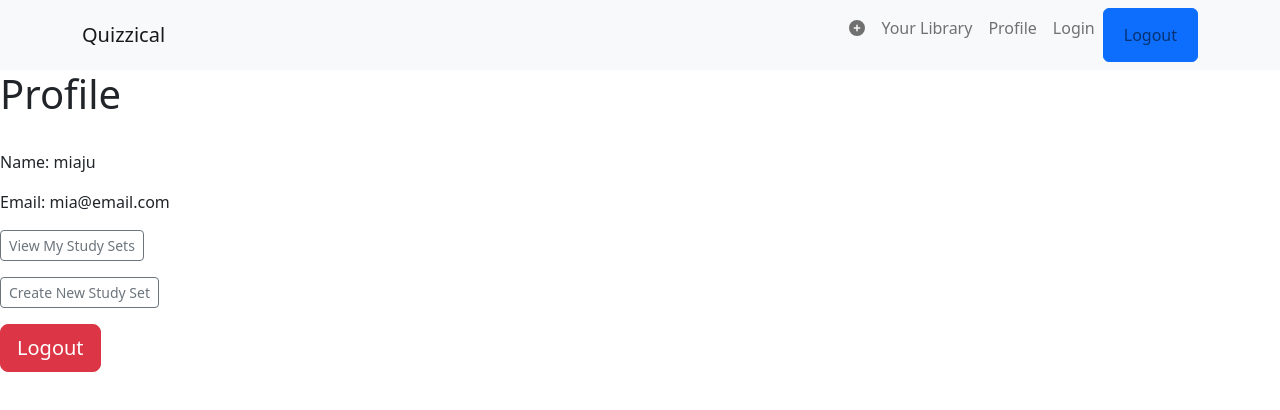
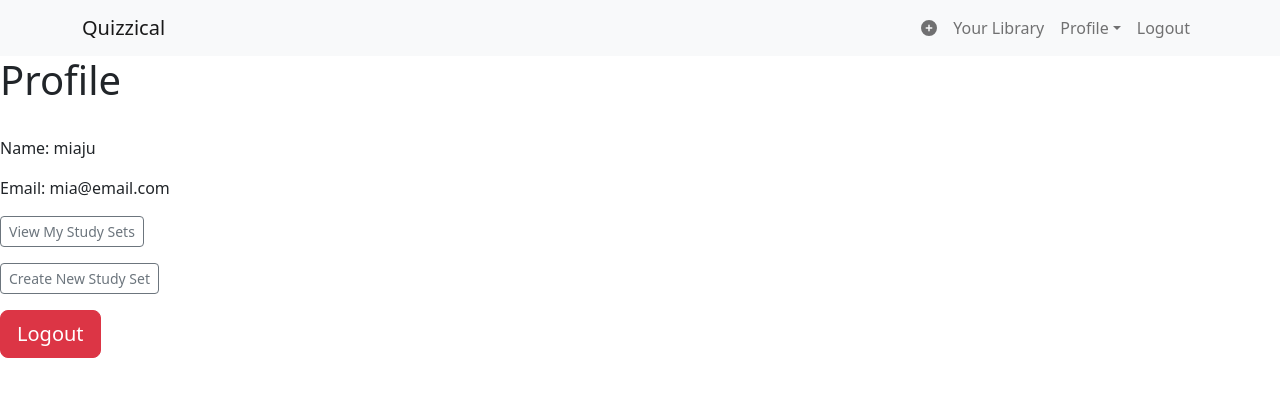
Before and after one commit to miaju/flashcards, a React (Create React App) app in the folder react_app/: page /profile in a window 1280 px wide. Shown: the top 410 px of the page. Built offline with nearby package versions, Linux system fonts and the light colour scheme.

Commit message:
make login/logout show dynamcially

```diff
--- a/react_app/src/components/Navbar.js
+++ b/react_app/src/components/Navbar.js
@@ -1,4 +1,4 @@
-import { Button } from 'react-bootstrap';
+import { Button, NavDropdown} from 'react-bootstrap';
 import Container from 'react-bootstrap/Container';
 import Nav from 'react-bootstrap/Nav';
 import Navbar from 'react-bootstrap/Navbar';
@@ -7,7 +7,7 @@ import { faPlusCircle } from '@fortawesome/free-solid-svg-icons'
 
 import "./Navbar.scss";
 
-export default function NavBar({ logout }) {
+export default function NavBar({ logout, user }) {
   return (
   <Navbar sticky="top" bg="light" expand="lg">
       <Container id="test">
@@ -19,11 +19,11 @@ export default function NavBar({ logout }) {
           <Nav>
             <Nav.Link href="/new"><FontAwesomeIcon icon={faPlusCircle} /></Nav.Link>
             <Nav.Link href="/cards">Your Library</Nav.Link>
-            <Nav.Link href="/profile">Profile</Nav.Link>
-            <Nav.Link href="/login" >Login</Nav.Link>
-            <Button>
-              <Nav.Link href="" onClick={() => logout(true)}>Logout</Nav.Link>
-            </Button>
+            <NavDropdown title="Profile">
+              <NavDropdown.Item href="/profile">View Profile</NavDropdown.Item>
+              <NavDropdown.Item href="/cards">View Your Study Sets</NavDropdown.Item>
+            </NavDropdown>
+            {user ? <Nav.Link href="" onClick={() => logout(true)}>Logout</Nav.Link> : <Nav.Link href="/login"> Login </Nav.Link>}
           </Nav>
         </Navbar.Collapse>
       </Container>
--- a/react_app/src/components/User/Profile.js
+++ b/react_app/src/components/User/Profile.js
@@ -15,8 +15,8 @@ export default function Profile({ user, logout, show }) {
         <div className="info">
           <p>Name: {user.username}</p>
           <p>Email: {user.email}</p>
-          <p><Button size="sm" variant="outline-secondary" href="/pets/view"> View My Study Sets </Button></p>
-          <p><Button size="sm" variant="outline-secondary" href="/pets/new">Create New Study Set </Button></p>
+          <p><Button size="sm" variant="outline-secondary" href="/cards"> View My Study Sets </Button></p>
+          <p><Button size="sm" variant="outline-secondary" href="/new">Create New Study Set </Button></p>
           <p><Button size="lg" variant="danger" onClick={() => logout(true)}>Logout</Button></p>
         </div>
       </div>
```
